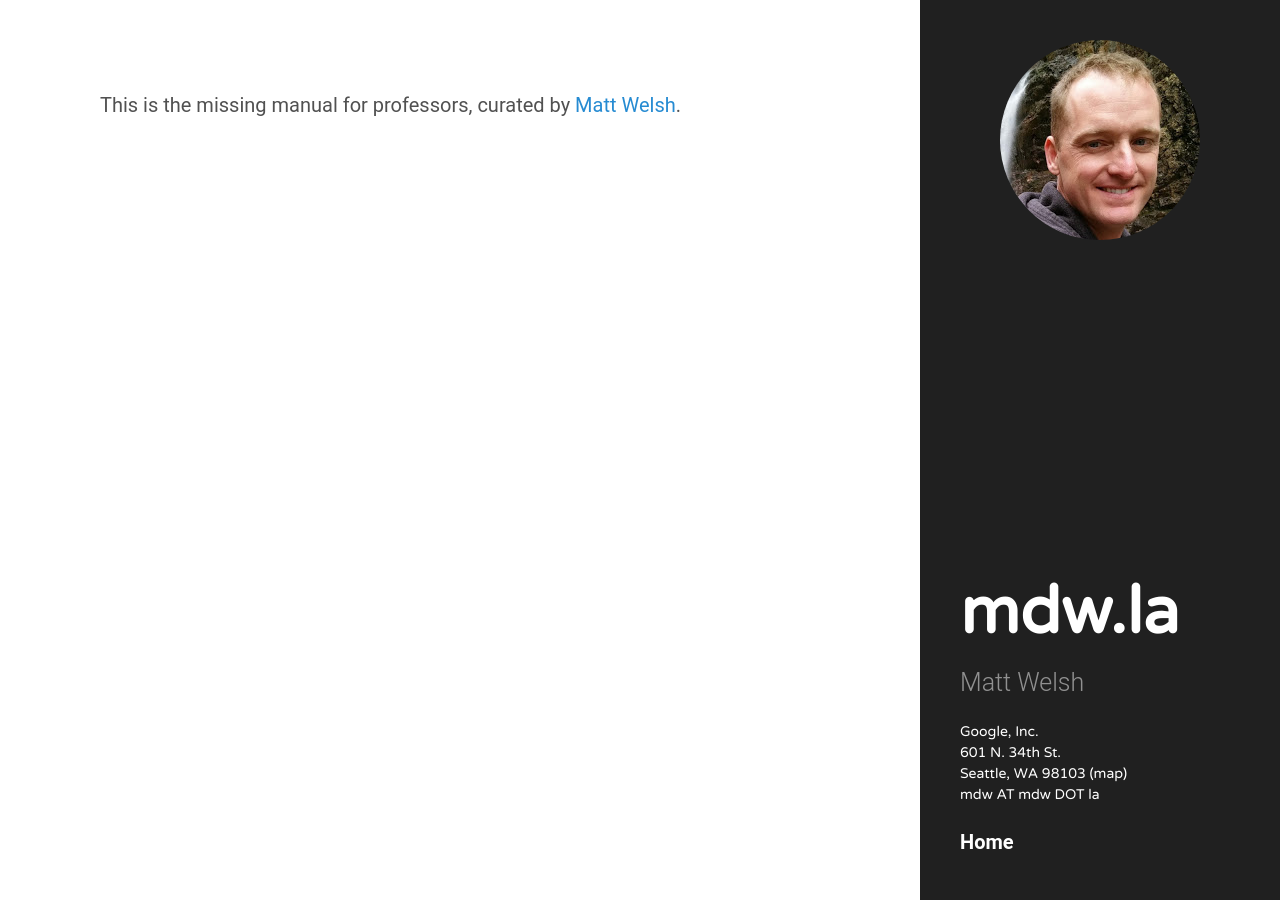
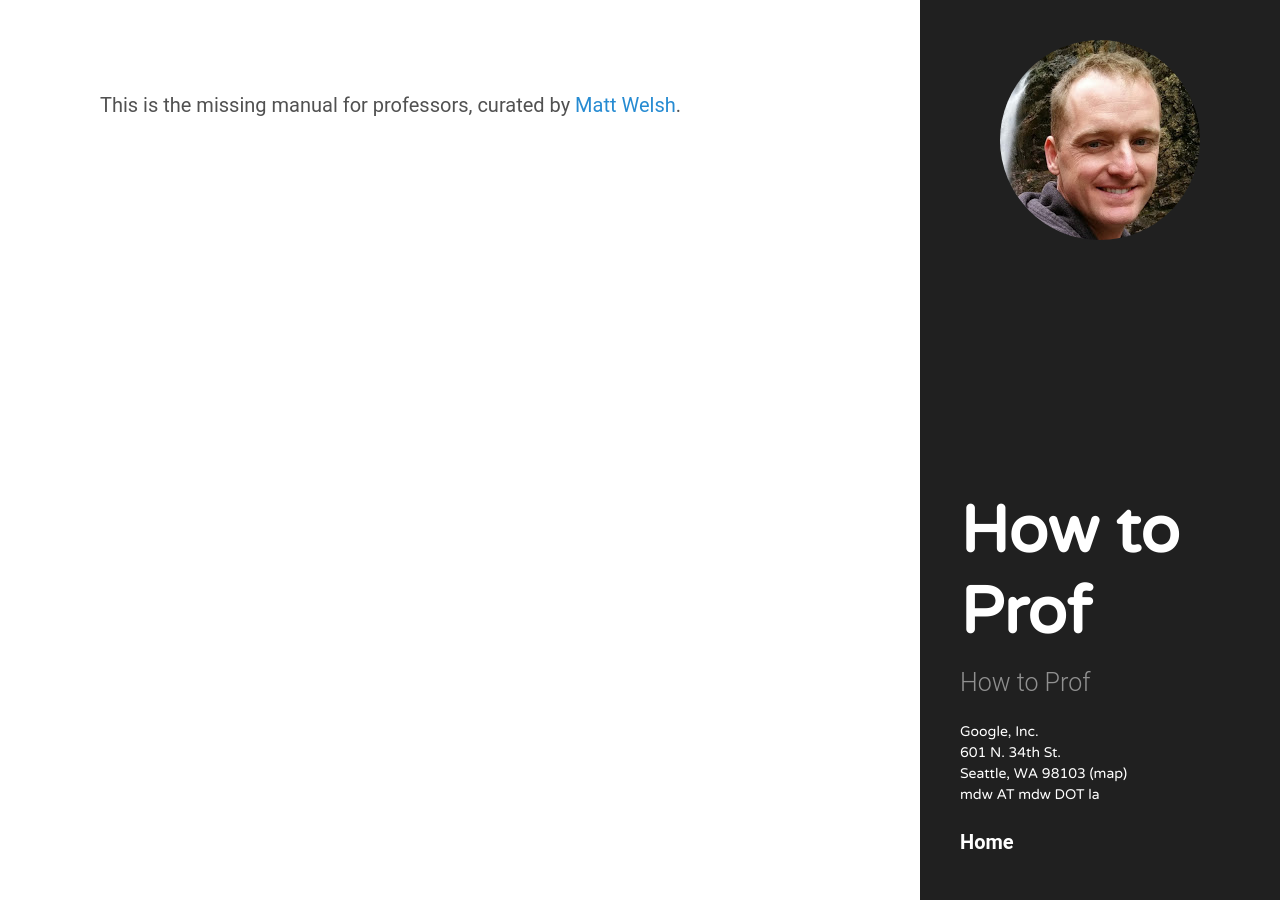
Before and after one commit to mdwelsh/howtoprof, a Jekyll site: the page built from index.md, in a window 1280 px wide. Built offline with Jekyll 4.4.1, drawn with Linux system fonts in a browser that asks for light colours.

Commit message:
Update _config.yml

```diff
--- a/_config.yml
+++ b/_config.yml
@@ -5,8 +5,8 @@ highlighter:      rouge
 permalink:        pretty
 
 # Setup
-title:            mdw.la
-description:      'Matt Welsh'
+title:            'How to Prof'
+description:      'How to Prof'
 url:              http://mdwelsh.github.io
 baseurl:          /
 
```
